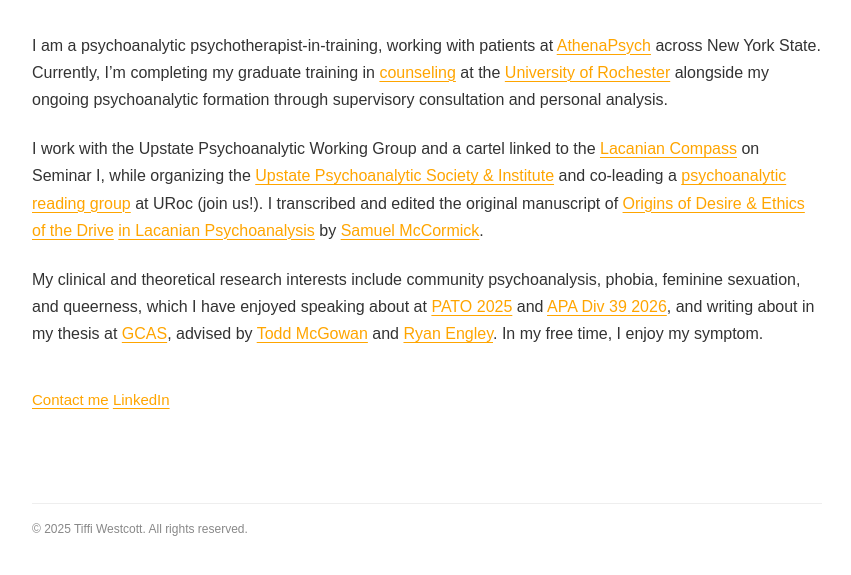
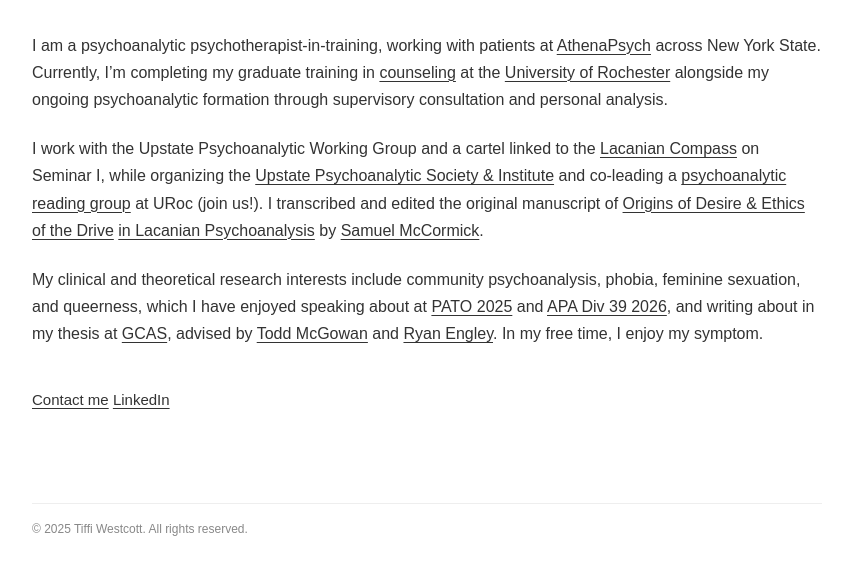
Before and after one commit to t1ffi/tiffi, a plain HTML site: page index.html in a window 1280 px wide. Shown: the part 185-760 px from the top of the page, without its empty margins (213-1064 px from the left). Drawn offline with Linux system fonts and the light colour scheme.

Commit message:
Update styles.css

```diff
--- a/styles.css
+++ b/styles.css
@@ -55,7 +55,7 @@ h1 {
 
 /* HYPERLINKS */
 a {
-    color: #FFA500;
+    color: #333333;
     text-decoration: underline;
     text-decoration-thickness: 1px;
     text-underline-offset: 3px;
@@ -63,7 +63,7 @@ a {
 }
 
 a:hover {
-    color: #888888;
+    color: #FFA500;
 }
 
 /* CONTACT INFORMATION */
```
